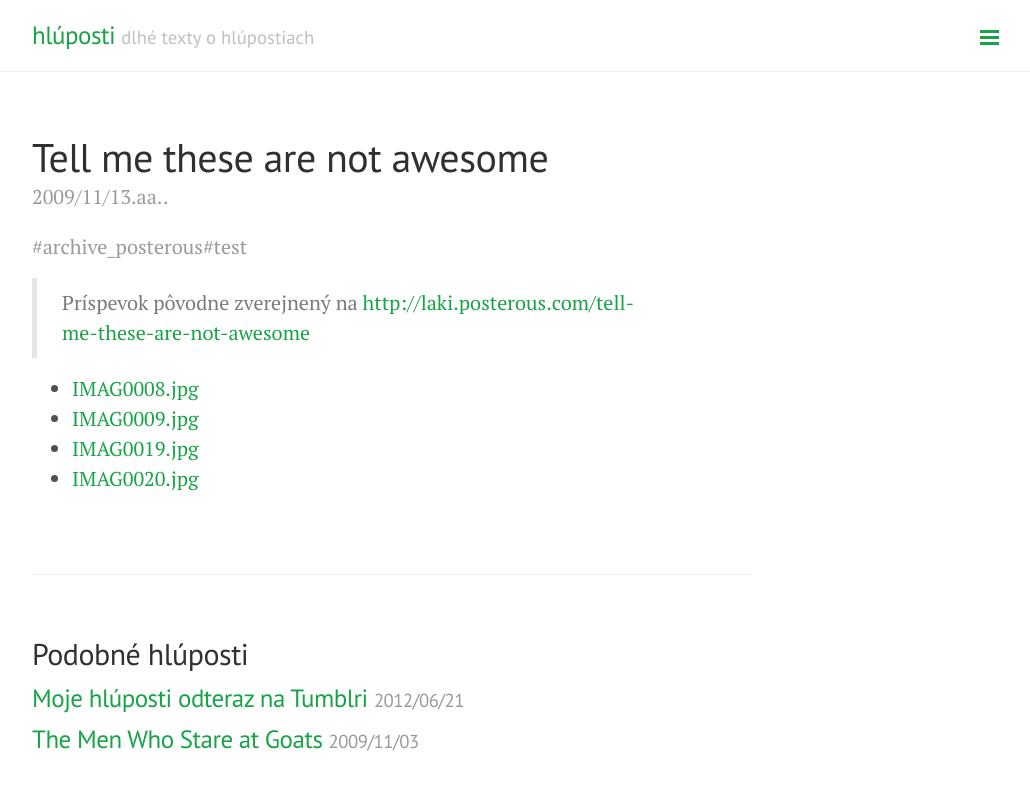
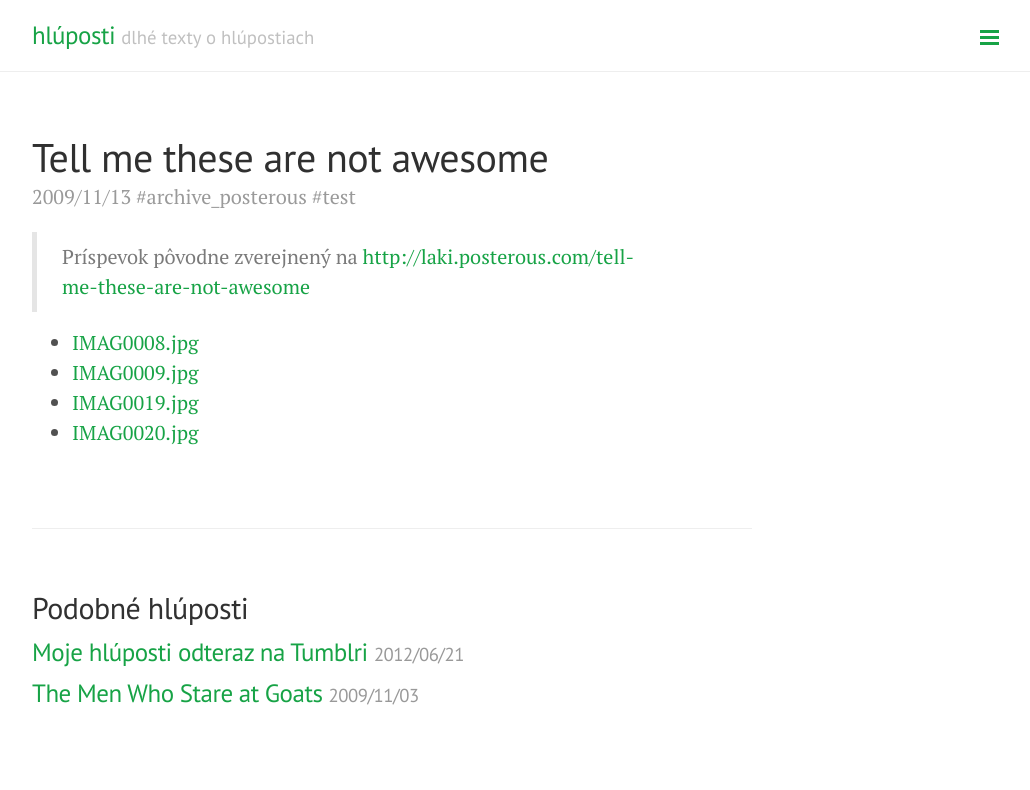
Before and after one commit to hluposti/hluposti.github.io, a Jekyll site: the page built from _posts/2009-11-13-tell-me-these-are-not-awesome.md, in a window 1280 px wide. Shown: the top 790 px of the page, without its empty margins (248-1278 px from the left). Built offline with Jekyll 4.4.1, drawn with Linux system fonts in a browser that asks for light colours; Markdown is read by kramdown in place of the engine named in the settings.

Commit message:
Update post.html

```diff
--- a/_layouts/post.html
+++ b/_layouts/post.html
@@ -4,7 +4,15 @@
 
 <div class="post">
   <h1 class="post-title">{{ page.title }}</h1>
-  <span class="post-date">{{ page.date | date: "%Y/%m/%d" }}.aa..</span><span class="post-tags">{% for tag in page.tags %}#{{ tag }}{% endfor %}</span>
+  <span class="post-date">{{ page.date | date: "%Y/%m/%d" }}
+    <nobr>
+      <span text-align: right>
+        {% for tag in page.tags %}
+          #{{ tag }}
+        {% endfor %}
+      </span>
+    </nobr>
+  </span>
 
   {{ content }}
 </div>
```
